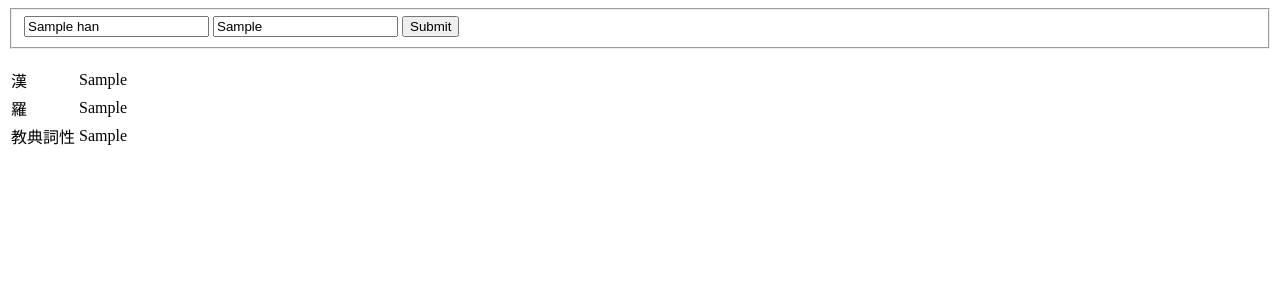
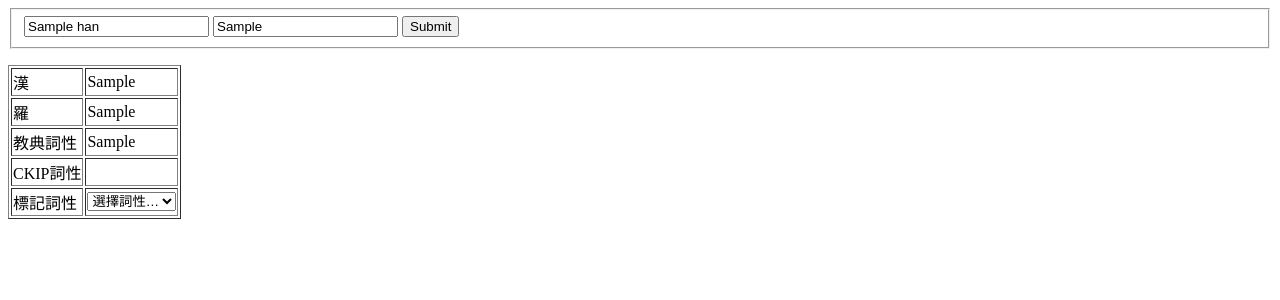
Before and after one commit to i3thuan5/SuSing-PiauKi, a Django app: template templates/文章/看文章.html in a window 1280 px wide. Shown: the top 300 px of the page. Run offline with Django 3.2, Linux system fonts and the light colour scheme; the template is opened without the code that fills it: most values are stand-ins (such as "Sample title", 1, 10 or a date in 2020).

Commit message:
加假的ckip佮標記欄位

```diff
--- a/templates/文章/看文章.html
+++ b/templates/文章/看文章.html
@@ -7,7 +7,7 @@
 	   <input type='submit' name='查' />
   </fieldset>
 	</form>
-	<table class="資料">
+	<table class="資料" border=1>
 		<tr>
 			<td>漢</td>
 			{% for 物件 in 漢 %}
@@ -26,5 +26,25 @@
 					<td>{{ 物件}} </td>
 			{% endfor %}
 		</tr>
+		<tr>
+			<td>CKIP詞性</td>
+			{% for 物件 in 性 %}
+					<td> </td>
+			{% endfor %}
+		</tr>
+		<tr>
+			<td>標記詞性</td>
+			{% for 物件 in 性 %}
+					<td>
+						<select name="carlist" form="carform">
+						  <option value="選擇詞性…">選擇詞性…</option>
+						  <option value="動">動</option>
+						  <option value="名">名</option>
+						  <option value="副">副</option>
+						  <option value="…">…</option>
+						</select>
+					 </td>
+			{% endfor %}
+		</tr>
 	</table>
 {% endblock %}
```
